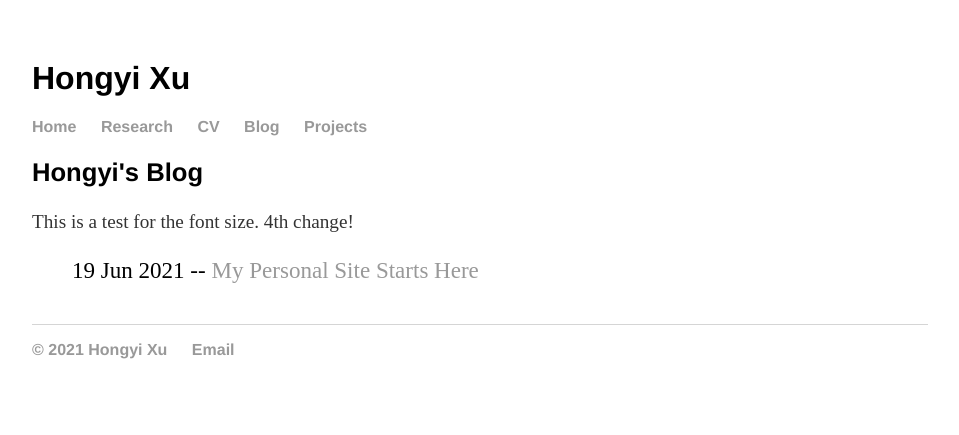
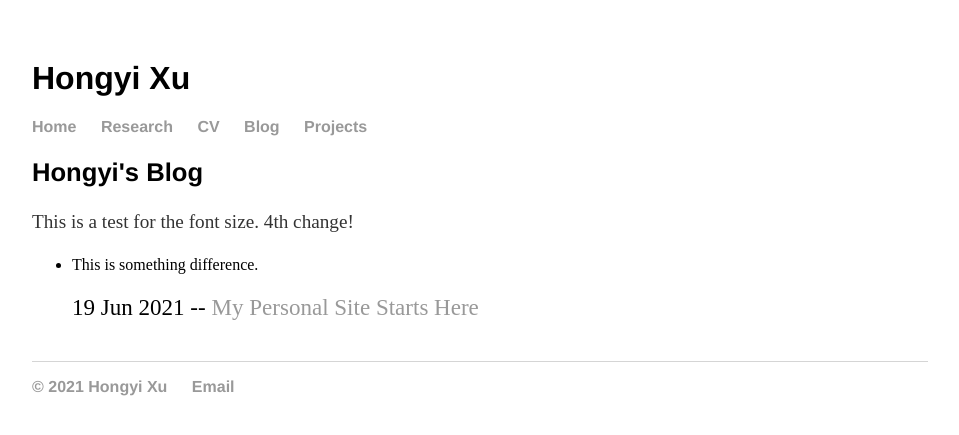
Before and after one commit to hongyileoxu/hongyileoxu.github.io, a Jekyll site: the page built from blog/index.html, in a window 1280 px wide. Shown: the top 435 px of the page, without its empty margins (160-1119 px from the left). Built offline with Jekyll 4.4.1, drawn with Linux system fonts in a browser that asks for light colours.

Commit message:
Update index.html

```diff
--- a/blog/index.html
+++ b/blog/index.html
@@ -4,6 +4,9 @@ title: Hongyi's Blog
 ---
 	<h2>{{ page.title }}</h2>
 	<p> This is a test for the font size. 4th change!</p>
+	<ul>
+		<li>This is something difference.</li>
+	</ul>
 
 	<ul class="posts">
 
```
